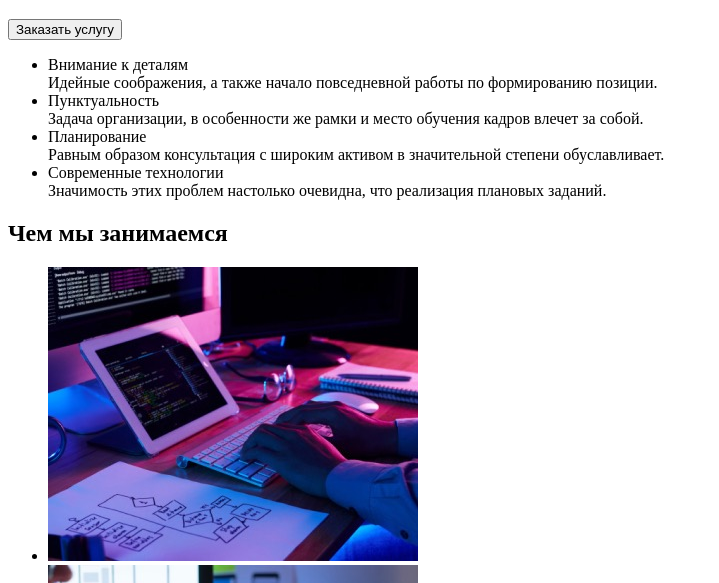
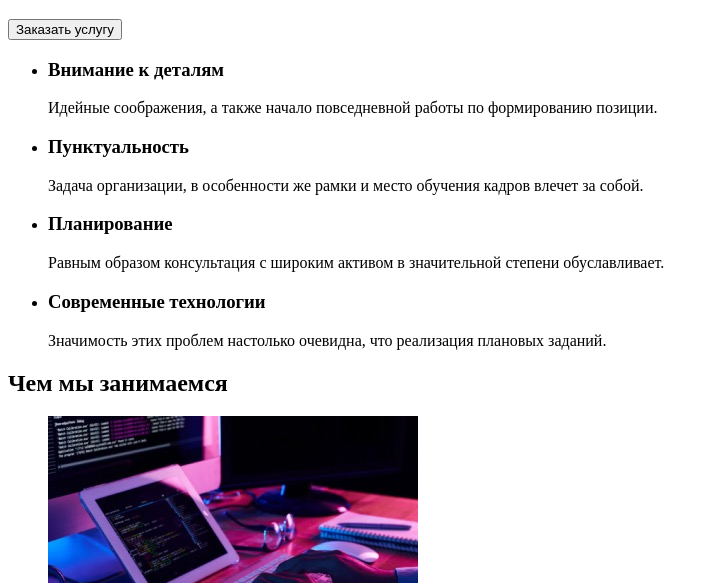
Before and after one commit to 4ezeronnik/goit-markup-hw-01, a plain HTML site: page index.html in a window 1280 px wide. Shown: the part 217-800 px from the top of the page, without its empty margins (0-719 px from the left). Drawn offline with Linux system fonts and the light colour scheme.

Commit message:
Commit2
Добавил подзаголовки h3

```diff
--- a/index.html
+++ b/index.html
@@ -31,10 +31,10 @@
     <main>
         <section>
         <ul>
-            <li>Внимание к деталям <br> Идейные соображения, а также начало повседневной работы по формированию позиции.</li>
-            <li>Пунктуальность <br> Задача организации, в особенности же рамки и место обучения кадров влечет за собой.</li>
-            <li>Планирование <br> Равным образом консультация с широким активом в значительной степени обуславливает.</li>
-            <li>Современные технологии <br> Значимость этих проблем настолько очевидна, что реализация плановых заданий.</li>
+            <li> <h3>Внимание к деталям</h3> Идейные соображения, а также начало повседневной работы по формированию позиции.</li>
+            <li> <h3>Пунктуальность</h3> Задача организации, в особенности же рамки и место обучения кадров влечет за собой.</li>
+            <li> <h3>Планирование</h3> Равным образом консультация с широким активом в значительной степени обуславливает.</li>
+            <li> <h3>Современные технологии</h3> Значимость этих проблем настолько очевидна, что реализация плановых заданий.</li>
         </ul>
         </section>
 
@@ -79,8 +79,8 @@
     <footer>
     <p>
         <a href="/">Web Studio</a>
-    </p>
-    <address> г. Киев, пр-т Леси Украинки, 26</address></p>
+
+    <address> г. Киев, пр-т Леси Украинки, 26</address>
     <ul>
         <li><a href="mailto:info@devstudio.com">info@devstudio.com</a></li>
         <li><a href="tel:+380961111111">+38 096 111 11 11</a></li>
```
